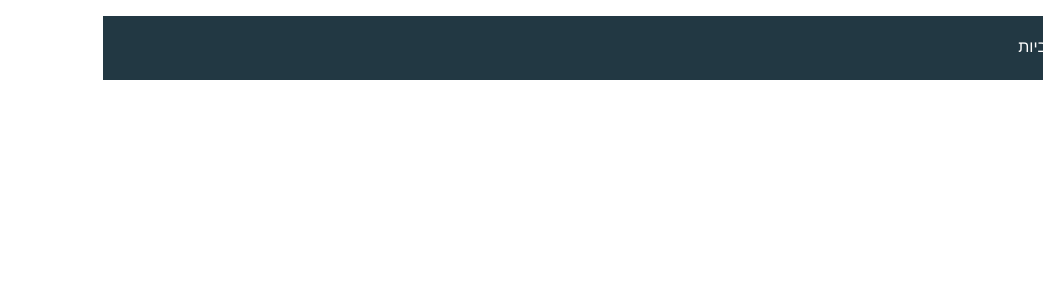
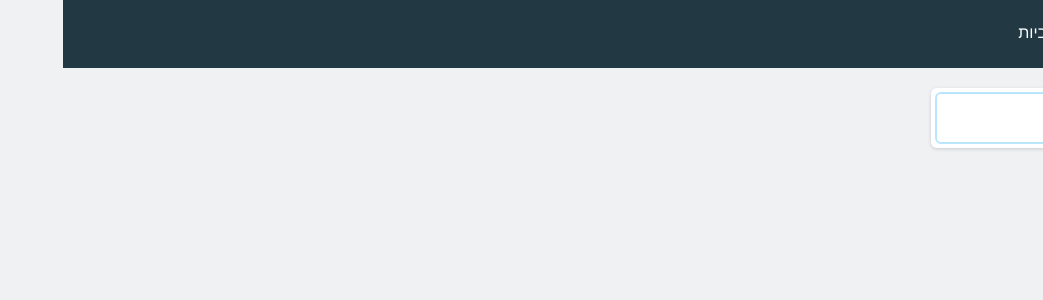
Before and after one commit to ornevo/BlueEyes, a React (Create React App) app in the folder blue-eyes/: page / in a window 1280 px wide. Shown: the top 300 px of the page, without its empty margins (237-1280 px from the left). Built offline with nearby package versions, Linux system fonts and the light colour scheme.

Commit message:
Work in progress

```diff
--- /dev/null
+++ b/blue-eyes/postcss.config.js
@@ -0,0 +1,6 @@
+module.exports = {
+  plugins: {
+    tailwindcss: {},
+    autoprefixer: {},
+  },
+}
--- a/blue-eyes/src/App.css
+++ b/blue-eyes/src/App.css
@@ -1,7 +1,7 @@
 html, body {
   direction: rtl;
   text-align: right;
-  background-color: eff1f3;
+  background-color: #eff1f3;
 }
 
 .menu-container {
--- a/blue-eyes/src/App.js
+++ b/blue-eyes/src/App.js
@@ -2,11 +2,20 @@ import { Component } from 'react';
 import './App.css';
 import Menu from "./components/stateless/Menu";
 import Constants from "./constants";
+import NotificationsBody from "./components/stateful/NotificationsBody";
 
 class App extends Component {
   constructor(props) {
     super(props);
+    /*
+      filter by:
+        freq
+        area (north / south)
+        severity
+        words
 
+      sort by time & severity
+    */
     this.state = {
       page: Constants.PAGE_NOTF,
       notifications: [
@@ -14,13 +23,15 @@ class App extends Component {
           severity: Constants.SEVERITY_HIGH,
           words: ["הטעיה", "תירס חם"],
           freq: 52.5,
-          time: "11:24"
+          time: "11:24",
+          date: '1.2.2020'
         },
         {
           severity: Constants.SEVERITY_MID,
           words: ["מנהרה"],
           freq: 52.5,
-          time: "13:51"
+          time: "13:51",
+          date: '1.2.2020'
         }
       ]
     }
@@ -30,6 +41,11 @@ class App extends Component {
     return (
       <div className="App">
         <Menu page={this.state.page}/>
+        {
+          this.state.page == Constants.PAGE_NOTF ?
+          <NotificationsBody notifications={this.state.notifications}/> :
+          "Not implemented"
+        }
       </div>
     );
   }
--- /dev/null
+++ b/blue-eyes/src/components/stateful/NotificationsBody.jsx
@@ -0,0 +1,24 @@
+import { Component } from 'react';
+import Notification from "../stateless/Notification";
+
+
+class NotificationsBody extends Component {
+    constructor(props) {
+        super(props);
+        this.state = {};
+    }
+
+    render() {
+        return (
+            <div className="grid grid-cols-6 gap-8 p-5">
+                {/* TODO: filtering, sorting, etc... */}
+                {this.props.notifications.map(not => (
+                    <Notification data={not} />
+                ))}
+            </div>
+        );
+    }
+}
+
+
+export default NotificationsBody;
--- /dev/null
+++ b/blue-eyes/src/components/stateless/Notification.jsx
@@ -0,0 +1,16 @@
+import Constants from "../../constants";
+
+
+export default function Notification(props) {
+    const sever = props.data.severity;
+    const color = sever === Constants.SEVERITY_HIGH ? "red-500" :
+                    sever === Constants.SEVERITY_MID ? "orange-400" : "emerald-500";
+    return (
+        <div className="notification-cont rounded-md p-1 bg-white drop-shadow">
+            <div className="rounded-md p-3 bg-white border-sky-200 border-2">
+            check
+
+            </div>
+        </div>
+    )
+}
--- a/blue-eyes/src/index.css
+++ b/blue-eyes/src/index.css
@@ -1,3 +1,8 @@
+@tailwind base;
+@tailwind components;
+@tailwind utilities;
+
+
 body {
   margin: 0;
   font-family: -apple-system, BlinkMacSystemFont, 'Segoe UI', 'Roboto', 'Oxygen',
--- /dev/null
+++ b/blue-eyes/tailwind.config.js
@@ -0,0 +1,9 @@
+module.exports = {
+  content: [
+    "./src/**/*.{js,jsx,ts,tsx}",
+  ],
+  theme: {
+    extend: {},
+  },
+  plugins: [],
+}
```
Also changed, not shown: 1 other file (tests, documents, lock files or other folders).
